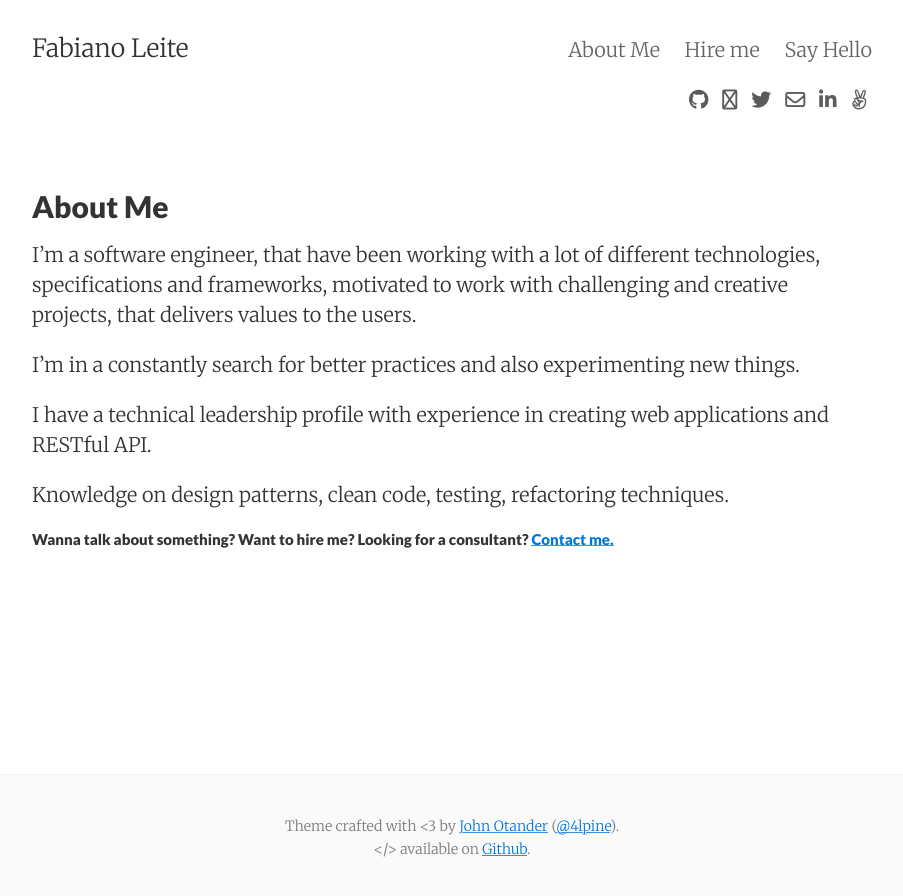
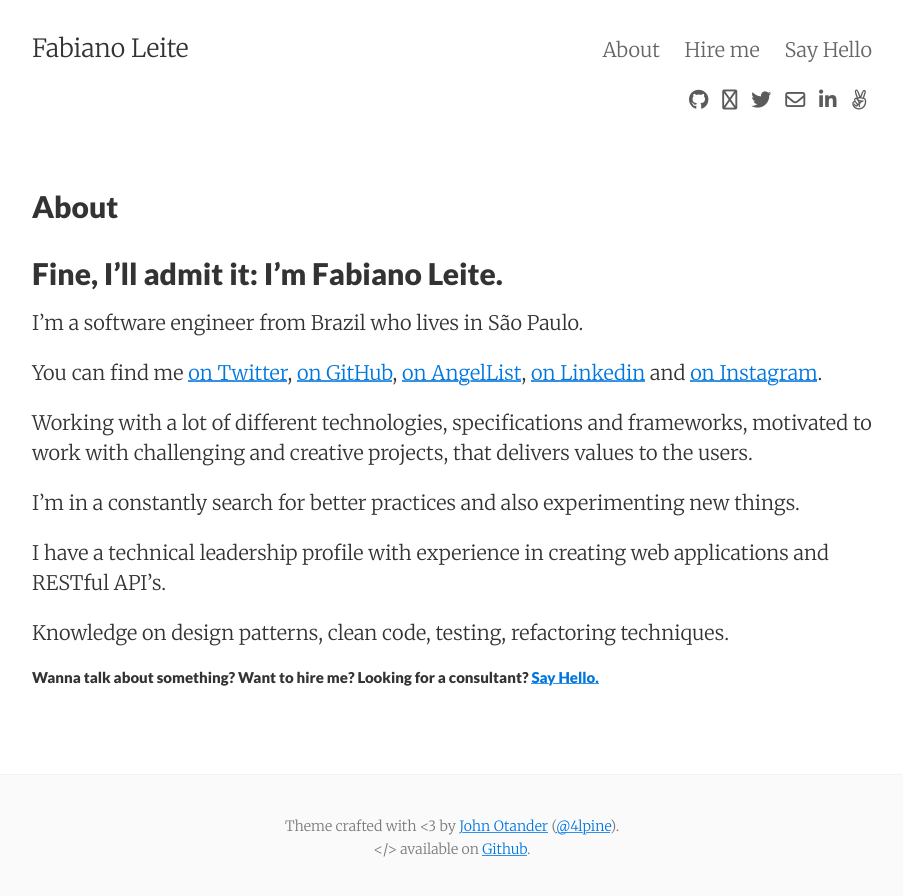
Before and after one commit to fabianoleittes/fabianoleittes.github.io, a Jekyll site: the page built from about.md, in a window 1280 px wide. Shown: the top 896 px of the page, without its empty margins (188-1091 px from the left). Built offline with Jekyll 4.4.1, drawn with Linux system fonts in a browser that asks for light colours; nearby versions of some CDN libraries; comment, search, counter and statistics services are not loaded.

Commit message:
Update page about.

```diff
--- a/about.md
+++ b/about.md
@@ -1,16 +1,22 @@
 ---
 layout: page
-title: About Me
+title: About
 permalink: /about/
 tags: about
 ---
 
-I'm a software engineer, that have been working with a lot of different technologies, specifications and frameworks, motivated to work with challenging and creative projects, that delivers values to the users.
+##  Fine, I’ll admit it: I’m Fabiano Leite.
+
+I'm a software engineer from Brazil who lives in São Paulo.
+
+You can find me [on Twitter](https://twitter.com/fabianoleittes), [on GitHub](https://github.com/fabianoleittes), [on AngelList](https://angel.co/fabianoleittes), [on Linkedin](https://www.linkedin.com/in/fabianoleittes/en) and [on Instagram](https://instagram.com/fabianoleittes).
+
+Working with a lot of different technologies, specifications and frameworks, motivated to work with challenging and creative projects, that delivers values to the users.
 
 I'm in a constantly search for better practices and also experimenting new things.
 
-I have a technical leadership profile with experience in creating web applications and RESTful API.
+I have a technical leadership profile with experience in creating web applications and RESTful API's.
 
 Knowledge on design patterns, clean code, testing, refactoring techniques.
 
-###### Wanna talk about something? Want to hire me? Looking for a consultant? [Contact me.](mailto:fabianoleittes@gmail.com)
+###### Wanna talk about something? Want to hire me? Looking for a consultant? [Say Hello.](/contact)
```
